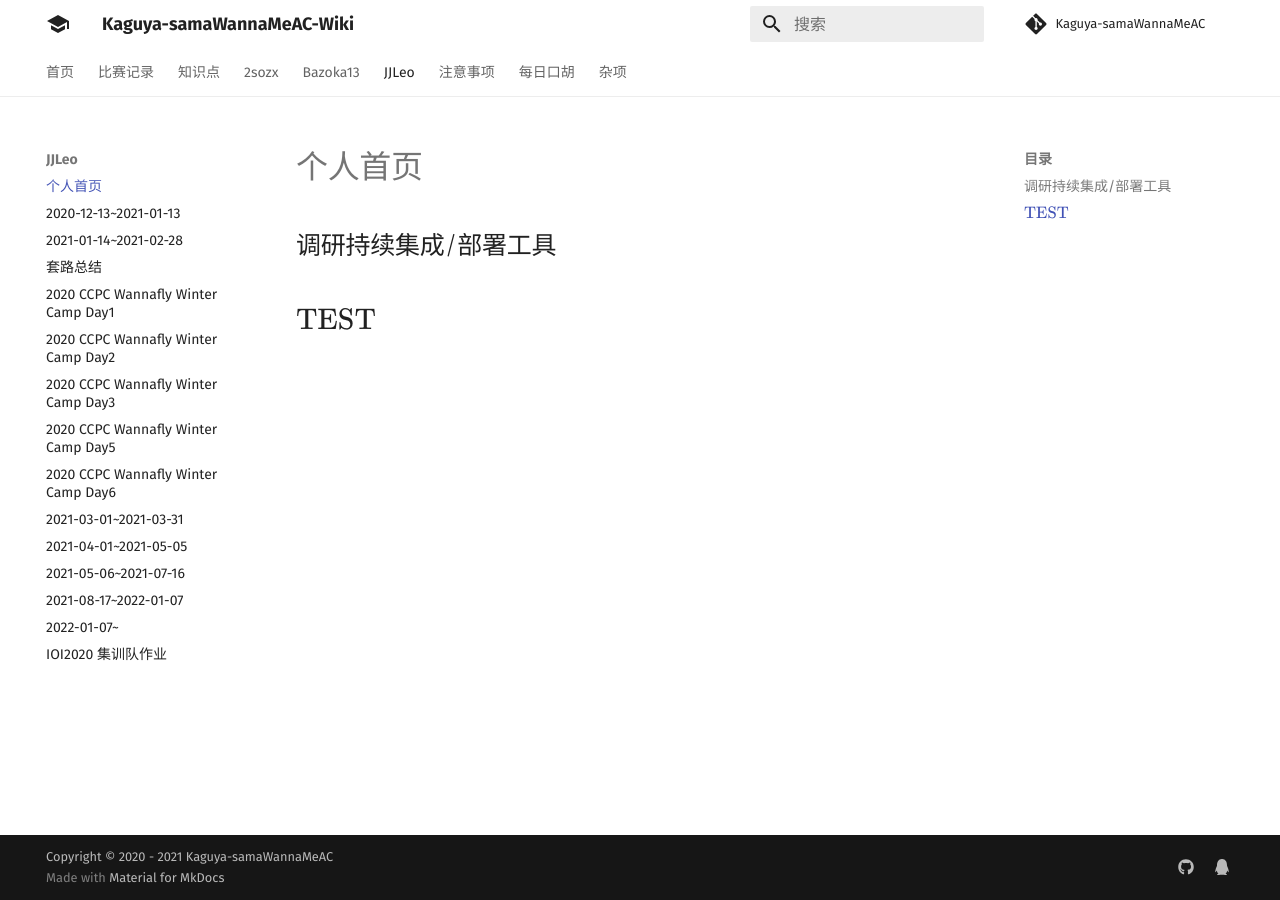
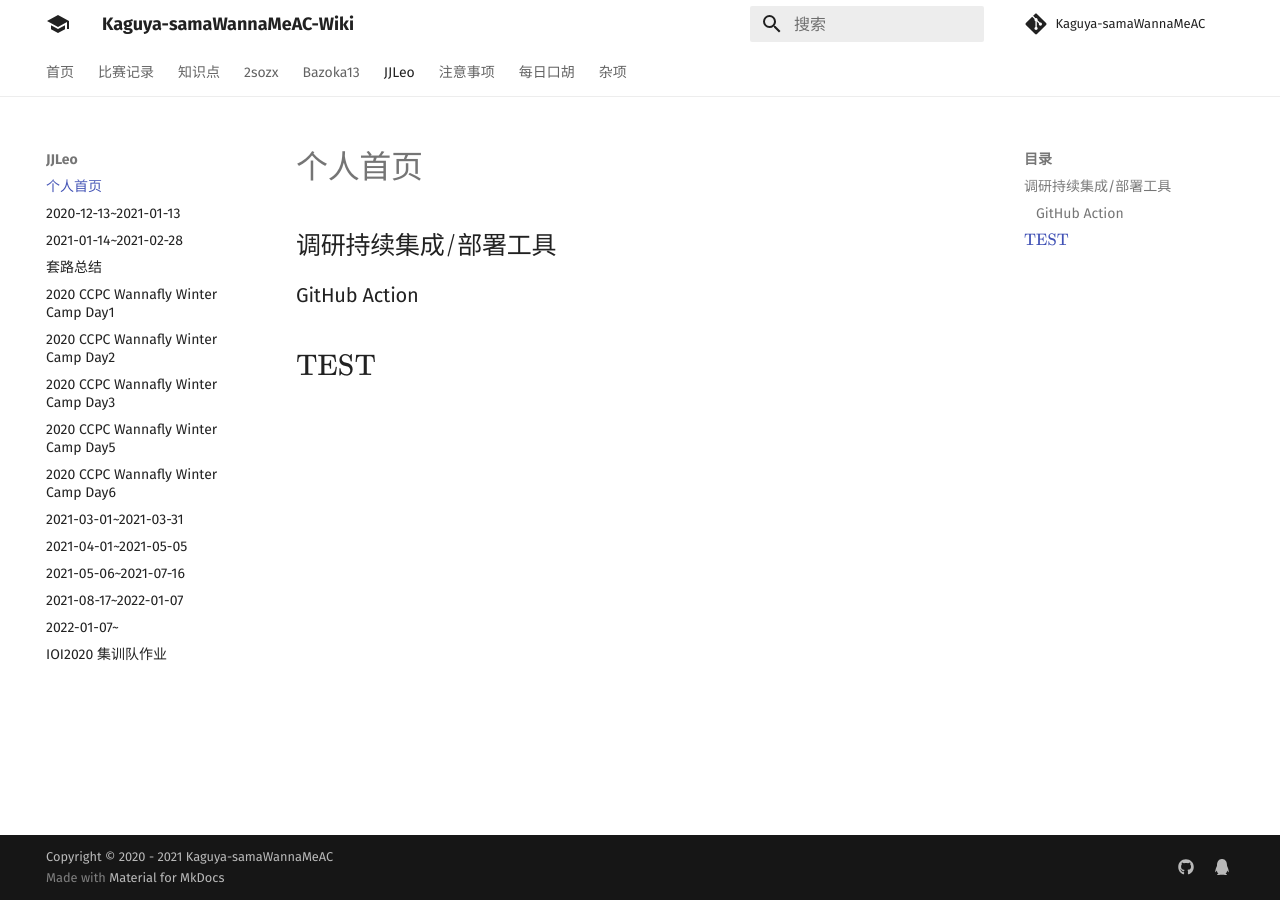
Before and after one commit to Kaguya-samaWannaMeAC/kaguya-samawannameac.github.io, an MkDocs documentation site: the page built from docs/JJLeo/index.md, in a window 1280 px wide. Built offline with MkDocs 1.6.1 and Material for MkDocs 9.7.7, drawn with Linux system fonts in a browser that asks for light colours; comment, search, counter and statistics services are not loaded.

Commit message:
Update index.md

```diff
--- a/docs/JJLeo/index.md
+++ b/docs/JJLeo/index.md
@@ -2,4 +2,8 @@
 
 
 
+### GitHub Action
+
+
+
 ## $\text{TEST}$
```
